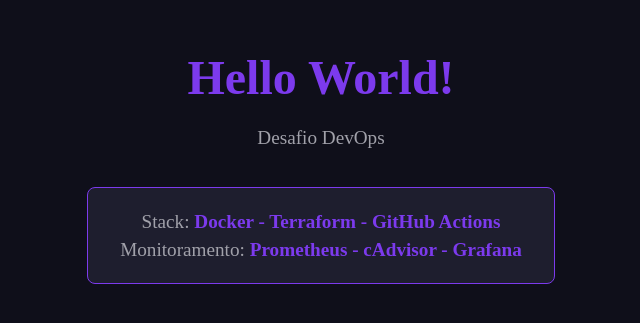
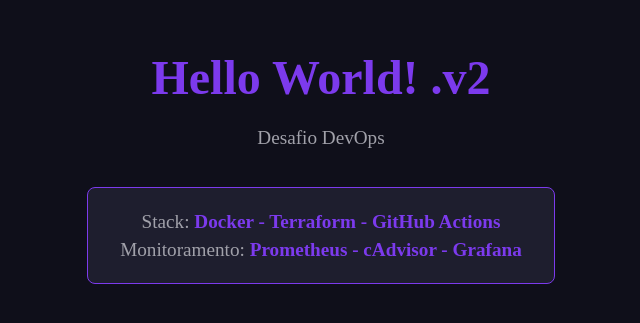
Before and after one commit to DaviG222/desafio-devops, a plain HTML site: page app/index.html in a window 1280 px wide. Shown: the part 233-556 px from the top of the page, without its empty margins (319-959 px from the left). Drawn offline with Linux system fonts and the light colour scheme.

Commit message:
Teste Runners.2

```diff
--- a/app/index.html
+++ b/app/index.html
@@ -30,7 +30,7 @@
     </style>
 </head>
 <body>
-    <h1>Hello World!</h1>
+    <h1>Hello World! .v2</h1>
     <p>Desafio DevOps</p>
     <div class="badge">
         <p>Stack: <span>Docker - Terraform - GitHub Actions</span></p>
```
Also changed, not shown: 1 other file.
